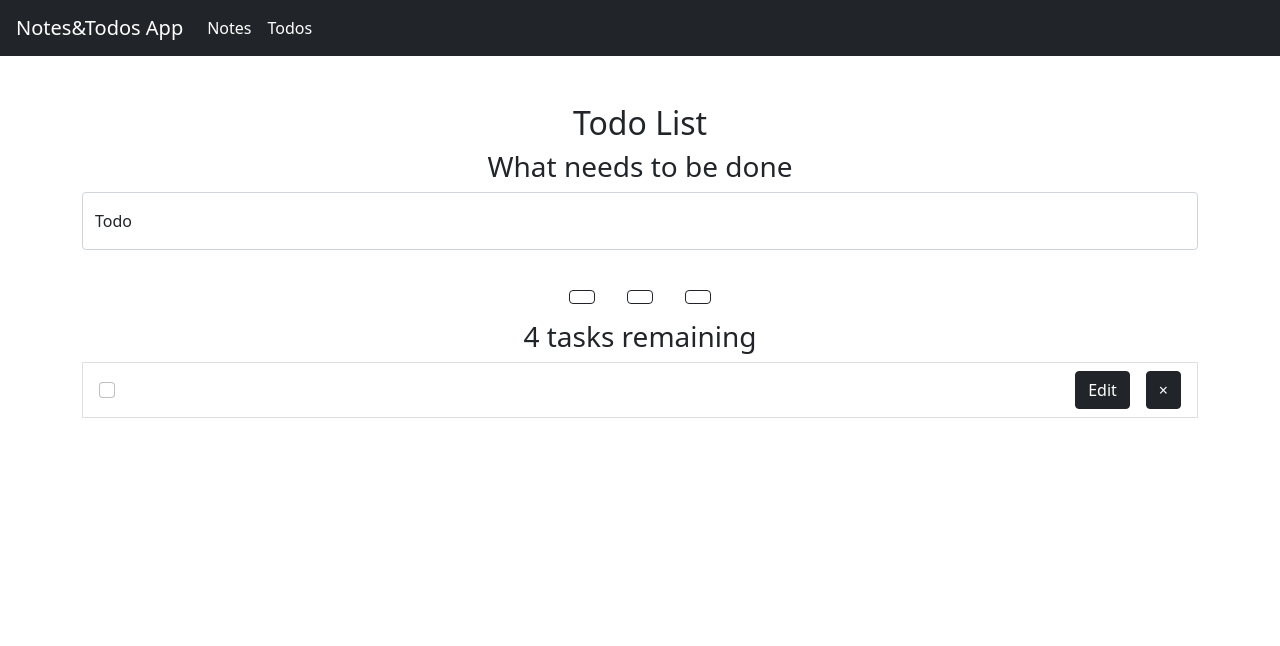
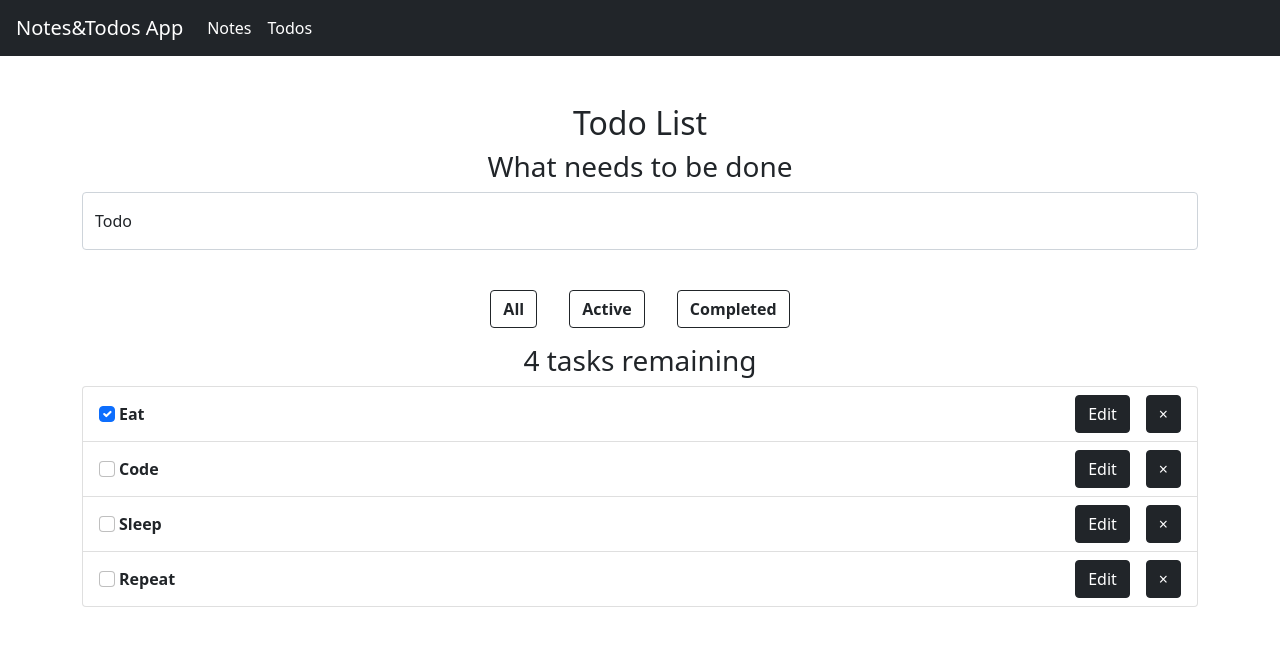
Before and after one commit to Den081985/Notes-and-Todos-App, a React (Create React App) app: page /todos in a window 1280 px wide. Shown: the top 646 px of the page. Built offline with nearby package versions, Linux system fonts and the light colour scheme.

Commit message:
добавлены addTodo, editTodo, removeTodo, toogleCompleted, taskList, filterList

```diff
--- a/src/Pages/Todos.jsx
+++ b/src/Pages/Todos.jsx
@@ -1,7 +1,8 @@
-import React from "react";
+import React, { useEffect, useRef, useState } from "react";
 import { FilterButton } from "../Components/FilterButton";
-import { Todo } from "../Components/Todo";
+import { Todo, usePrevious } from "../Components/Todo";
 import { TodoForm } from "../Components/TodoForm";
+import { nanoid } from "nanoid";
 
 const DATA = [
   { id: "todo-0", name: "Eat", completed: true },
@@ -10,19 +11,95 @@ const DATA = [
   { id: "todo-3", name: "Repeat", completed: false },
 ];
 
+const FILTER_MAP = {
+  All: () => true,
+  Active: (task) => !task.completed,
+  Completed: (task) => task.completed,
+};
+
+const FILTER_NAMES = Object.keys(FILTER_MAP);
+
 export const Todos = () => {
+  const [tasks, setTasks] = useState(DATA);
+
+  const [filter, setFilter] = useState("All");
+  //функция, отмечающая флажок чекбокса
+  const toogleCompleted = (id) => {
+    const toogledTasks = tasks.map((task) => {
+      if (task.id === id) {
+        return { ...task, completed: !task.completed };
+      }
+      return task;
+    });
+    setTasks(toogledTasks);
+  };
+  //функция удаления элемента
+  const removeTodo = (id) => {
+    setTasks(tasks.filter((task) => task.id !== id));
+  };
+  //функция редактирования элемента
+  const editTodo = (id, newName) => {
+    setTasks(
+      tasks.map((task) => {
+        if (task.id === id) {
+          return { ...task, name: newName };
+        }
+        return task;
+      })
+    );
+  };
+
+  const taskList = tasks
+    .filter(FILTER_MAP[filter])
+    .map((task) => (
+      <Todo
+        id={task.id}
+        name={task.name}
+        completed={task.completed}
+        key={task.id}
+        remove={removeTodo}
+        editTodo={editTodo}
+        toogleCompleted={toogleCompleted}
+      />
+    ));
+
+  const filterList = FILTER_NAMES.map((name) => (
+    <FilterButton
+      key={name}
+      name={name}
+      setFilter={setFilter}
+      isPressed={name === filter}
+    />
+  ));
+  //функция добавления элемента
+  const addTodo = (name) => {
+    const newTask = { id: "todo" + nanoid(), name: name, completed: false };
+    setTasks([...tasks, newTask]);
+  };
+
+  const taskNoun = taskList.length === 1 ? "task" : "tasks";
+  const tasksHeading = `${taskList.length} ${taskNoun} remaining `;
+
+  const previousTasksLength = usePrevious(taskList.length);
+
+  const todoHeadRef = useRef(null);
+  //хук для фокусировки на заголовок при удалении элемента
+  useEffect(() => {
+    if (taskList.length - previousTasksLength === -1) {
+      todoHeadRef.current.focus();
+    }
+  }, [taskList.length, previousTasksLength]);
+
   return (
     <div className="wrapper">
       <h2 className="todo-title">Todo List</h2>
       <h3 className="form-title">What needs to be done</h3>
-      <TodoForm />
-      <div className="todo-filter">
-        <FilterButton />
-        <FilterButton />
-        <FilterButton />
-      </div>
-      <h3 className="todo-head">4 tasks remaining</h3>
-      <Todo tasks={DATA} />
+      <TodoForm addTodo={addTodo} />
+      <div className="todo-filter">{filterList}</div>
+      <h3 className="todo-head" tabIndex="-1" ref={todoHeadRef}>
+        {tasksHeading}
+      </h3>
+      <ul className="list-group mb-5">{taskList}</ul>
     </div>
   );
 };
```
